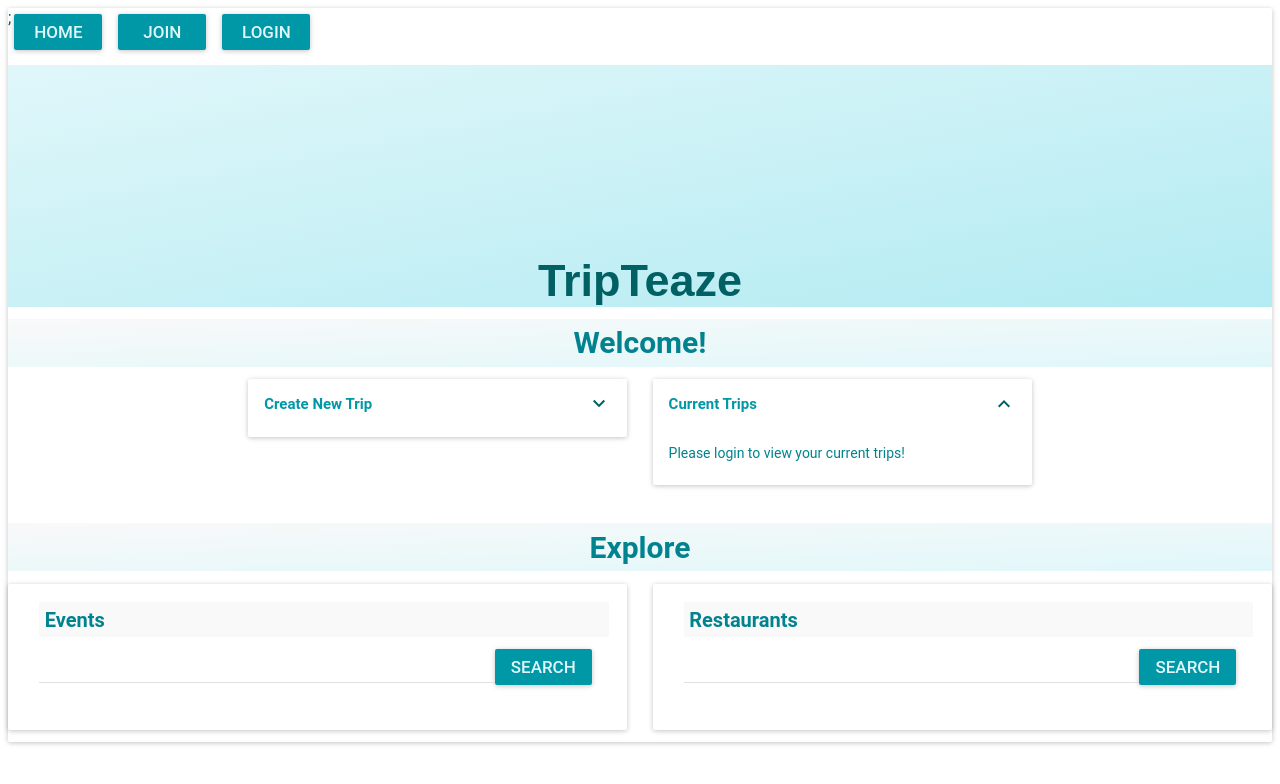
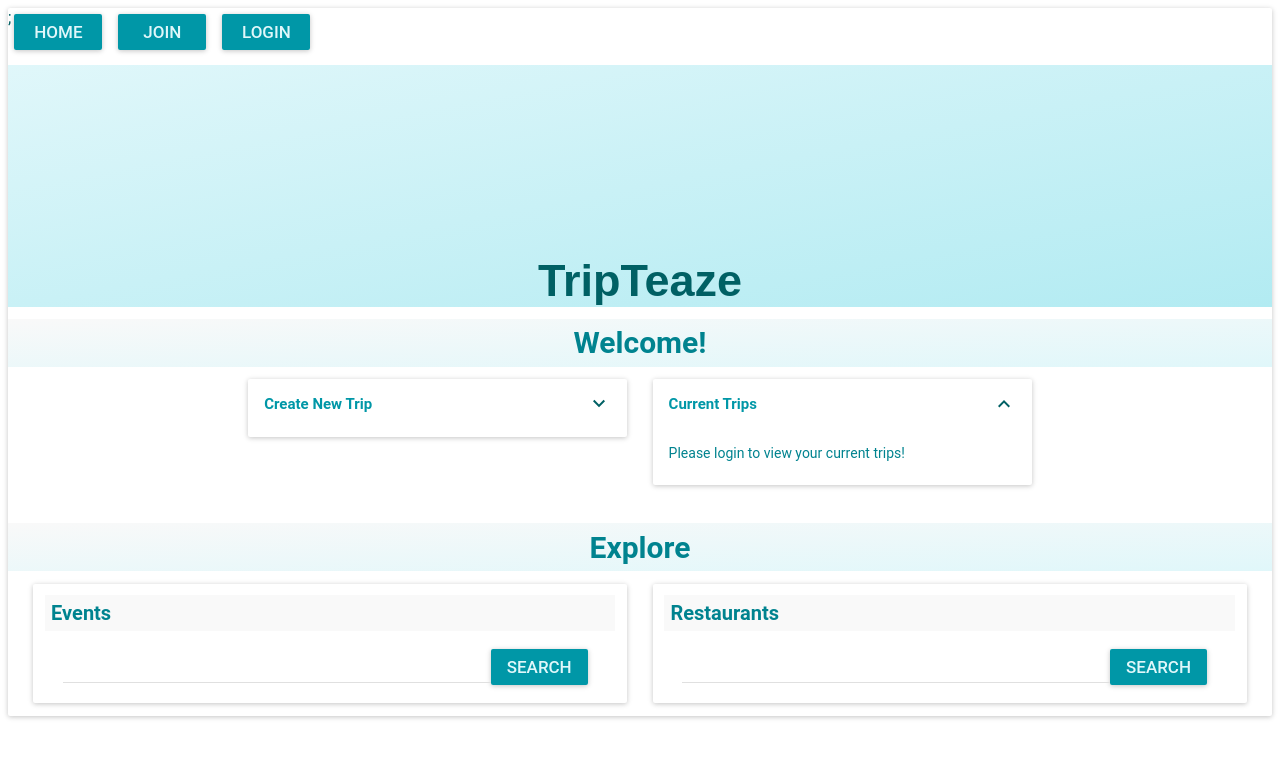
Before and after one commit to rileystevend/tripteaze, a React app: page /plan in a window 1280 px wide. Shown: the top 784 px of the page. Built offline with nearby package versions, Linux system fonts and the light colour scheme; the HTML template or start-up script is replaced by a standard one.

Commit message:
fix search results for restaurants, style improvements

```diff
--- a/react-client/src/components/searchPage.jsx
+++ b/react-client/src/components/searchPage.jsx
@@ -34,13 +34,21 @@ import Login from './login.jsx';
 import Eatin from './restaurants.jsx';
 
 export const styles = {
+  activityContainer: {
+    display: 'inline-block',
+    marginBottom: '1%',
+    marginLeft: '2%',
+    marginTop: '1%',
+    verticalAlign: 'top',
+    width: '47%'
+  },
   activityTitle: {
     backgroundColor: '#f9f9f9',
     color: cyan800,
     fontSize: 20,
     fontWeight: 'bold',
     padding: '1%',
-    marginBottom: '1%',
+    margin: '2%',
     textAlign: 'left'
   },
   cardTitle: {
@@ -61,21 +69,6 @@ export const styles = {
     verticalAlign: 'top',
     width: '30%',
   },
-  eventContainer: {
-    display: 'inline-block',
-    marginBottom: '1%',
-    marginTop: '1%',
-    verticalAlign: 'top',
-    width: '49%'
-  },
-  foodContainer: {
-    display: 'inline-block',
-    marginBottom: '1%',
-    marginLeft: '2%',
-    marginTop: '1%',
-    verticalAlign: 'top',
-    width: '49%'
-  },
   navButtons: {
     marginRight: '1em',
     marginLeft: '1em'
@@ -86,16 +79,14 @@ export const styles = {
     margin: '10px'
   },
   searchBar: {
-    padding: '3%',
-    paddingLeft: '5%'
+    paddingLeft: '5%',
+    paddingRight: '5%'
   },
   searchInput: {
     width: '80%'
   },
   searchResults: {
-    display: 'flex',
-    flexFlow: 'row',
-    margin: '10px'
+    margin: '2%'
   },
   tripDatesCard: {
     display: 'flex',
@@ -488,12 +479,13 @@ class SearchPage extends React.Component {
             </Card>
           </div>
 
+          {/************************** EXPLORE SECTION **************************/}
           <div style={{marginTop: '3%'}}>
             <div style={theme.styles.discoverTrips}>Explore</div>
             {/************************** SEARCH EVENTS **************************/}
-            <Paper style={styles.eventContainer}>
+            <Paper style={styles.activityContainer}>
+              <div style={styles.activityTitle}>Events</div>
               <div style={styles.searchBar}>
-                <div style={styles.activityTitle}>Events</div>
                 <TextField
                   id = 'event'
                   onChange = {this.updateEventQuery.bind(this)}
@@ -506,6 +498,7 @@ class SearchPage extends React.Component {
                 />
               </div>
 
+              {/************************** EVENT RESULTS **************************/}
               <div style={styles.searchResults}>
                 <Events
                   events={state.eventResults}
@@ -519,9 +512,9 @@ class SearchPage extends React.Component {
             </Paper>
 
             {/************************** SEARCH EATIN **************************/}
-            <Paper style={styles.foodContainer}>
+            <Paper style={styles.activityContainer}>
+            <div style={styles.activityTitle}>Restaurants</div>
               <div style={styles.searchBar}>
-                <div style={styles.activityTitle}>Restaurants</div>
                 <TextField
                   id='food'
                   onChange={this.updateFoodQuery.bind(this)}
@@ -534,6 +527,7 @@ class SearchPage extends React.Component {
                 />
               </div>
 
+              {/************************** EATIN RESULTS **************************/}
               <div style={styles.searchResults}>
                 <Eatin
                   restaurants={state.foodResults}
```
